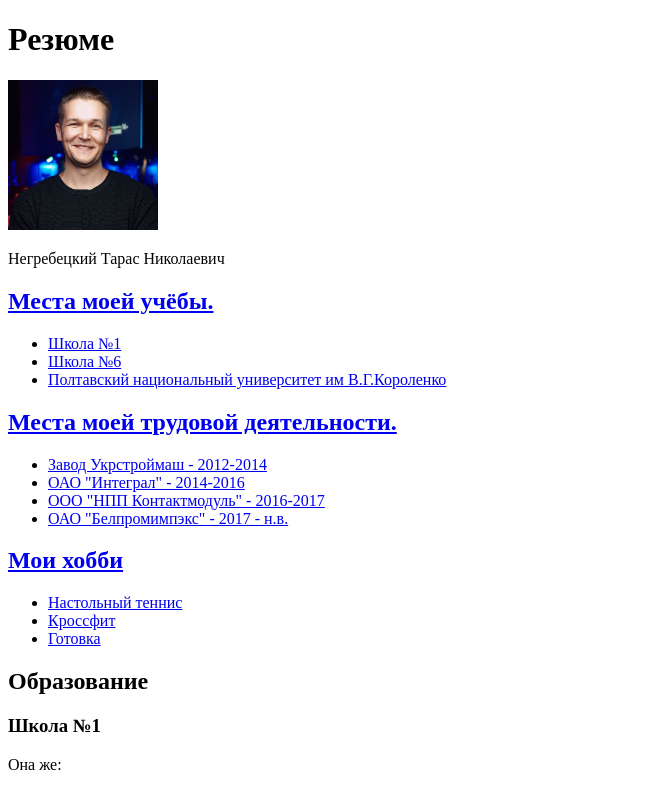
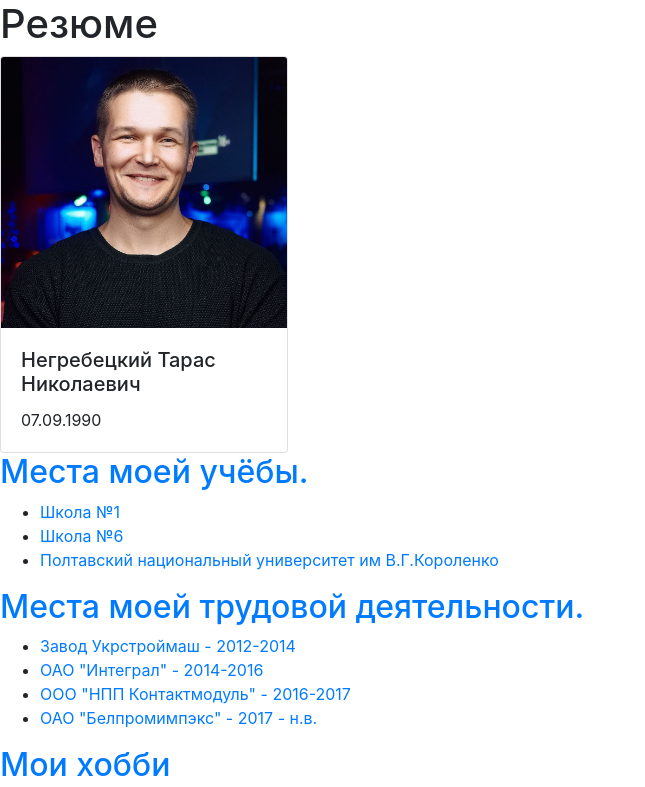
Before and after one commit to Tasikpnpu/my_first_project, a plain HTML site: page index.html in a window 1280 px wide. Shown: the top 787 px of the page, without its empty margins (0-645 px from the left). Drawn offline with nearby package versions, Linux system fonts and the light colour scheme.

Commit message:
add bootstrapcdn and js link

```diff
--- a/index.html
+++ b/index.html
@@ -3,18 +3,20 @@
   <head>
     <meta charset="utf-8">
     <title>CV</title>
-    <link rel="stylesheet" href="style.css">
-  </head>
+  <link href="https://stackpath.bootstrapcdn.com/bootstrap/4.4.1/css/bootstrap.min.css" rel="stylesheet" integrity="sha384-Vkoo8x4CGsO3+Hhxv8T/Q5PaXtkKtu6ug5TOeNV6gBiFeWPGFN9MuhOf23Q9Ifjh" crossorigin="anonymous">
+
+</head>
   <body>
     <header>
     <h1 class="page-title">Резюме</h1>
     </header>
     <main>
-      <div class="photo-container">
-        <img class="avatar" src="images/ava.jpg" alt="Моё фото" width="150" height="150">
-      </div>
-      <div class="name">
-        <p>Негребецкий Тарас Николаевич</p>
+      <div class="card" style="width: 18rem;">
+        <img src="images/ava.jpg" class="card-img-top" alt="Моё фото">
+        <div class="card-body">
+          <h5 class="card-title">Негребецкий Тарас Николаевич</h5>
+          <p class="card-text">07.09.1990</p>
+        </div>
       </div>
       <nav class="CV-navigation">
         <h2><a href="#education">Места моей учёбы.</a></h2>
@@ -91,5 +93,8 @@
     <li>Мой <a href="Skype: tasikpnpu">Skype</a></li>
   </ol>
 </footer>
+<script src="https://code.jquery.com/jquery-3.4.1.slim.min.js" integrity="sha384-J6qa4849blE2+poT4WnyKhv5vZF5SrPo0iEjwBvKU7imGFAV0wwj1yYfoRSJoZ+n" crossorigin="anonymous"></script>
+<script src="https://cdn.jsdelivr.net/npm/popper.js@1.16.0/dist/umd/popper.min.js" integrity="sha384-Q6E9RHvbIyZFJoft+2mJbHaEWldlvI9IOYy5n3zV9zzTtmI3UksdQRVvoxMfooAo" crossorigin="anonymous"></script>
+<script src="https://stackpath.bootstrapcdn.com/bootstrap/4.4.1/js/bootstrap.min.js" integrity="sha384-wfSDF2E50Y2D1uUdj0O3uMBJnjuUD4Ih7YwaYd1iqfktj0Uod8GCExl3Og8ifwB6" crossorigin="anonymous"></script>
   </body>
 </html>
```
